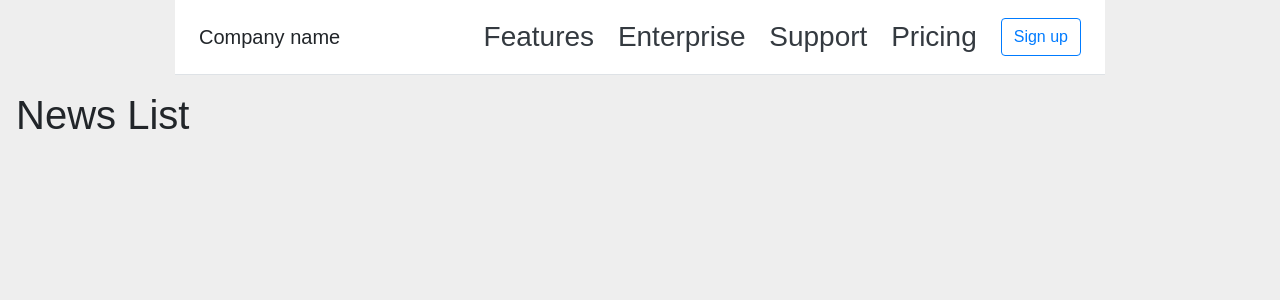
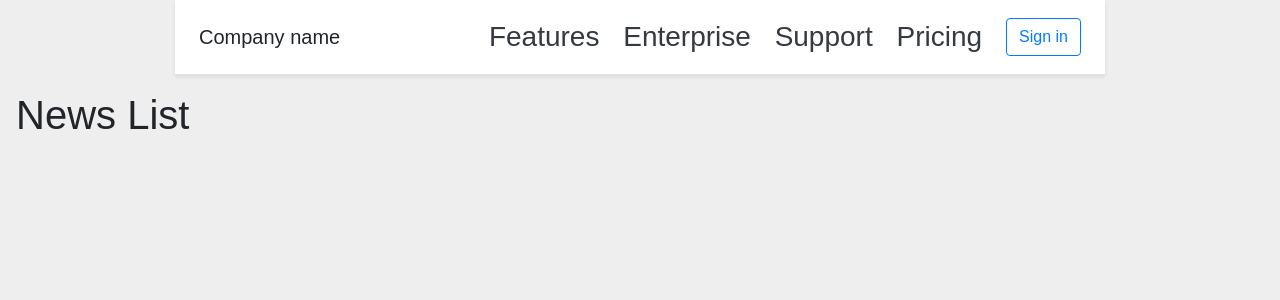
Before and after one commit to jshaffer5/NewsFilter_Docker, a CodeIgniter app: page /database/ in a window 1280 px wide. Shown: the top 300 px of the page. Run offline with CodeIgniter, Linux system fonts and the light colour scheme; data that the repository does not hold is empty.

Commit message:
fixed css. need to plan out navbar and create sign in functionality

```diff
--- a/application/views/news.php
+++ b/application/views/news.php
@@ -3,8 +3,7 @@
 <head>
     <title>News List</title>
 
-    <!-- <link rel="stylesheet" href="https://stackpath.bootstrapcdn.com/bootstrap/3.4.1/css/bootstrap.min.css" integrity="sha384-HSMxcRTRxnN+Bdg0JdbxYKrThecOKuH5zCYotlSAcp1+c8xmyTe9GYg1l9a69psu" crossorigin="anonymous"> -->
-    <link rel="stylesheet" href="https://maxcdn.bootstrapcdn.com/bootstrap/4.0.0/css/bootstrap.min.css" integrity="sha384-Gn5384xqQ1aoWXA+058RXPxPg6fy4IWvTNh0E263XmFcJlSAwiGgFAW/dAiS6JXm" crossorigin="anonymous">
+    <link rel="stylesheet" href="https://stackpath.bootstrapcdn.com/bootstrap/4.3.1/css/bootstrap.min.css" integrity="sha384-ggOyR0iXCbMQv3Xipma34MD+dH/1fQ784/j6cY/iJTQUOhcWr7x9JvoRxT2MZw1T" crossorigin="anonymous">
     <link rel="stylesheet" href="css/style.css">
 
 </head>
@@ -20,7 +19,7 @@
         <a class="p-2 text-dark" href="#">Support</a>
         <a class="p-2 text-dark" href="#">Pricing</a>
     </nav>
-    <a class="btn btn-outline-primary" href="#">Sign up</a>
+    <a class="btn btn-outline-primary" href="#">Sign in</a>
 </div>
 
 </div>
--- a/css/style.css
+++ b/css/style.css
@@ -32,6 +32,11 @@ a#read-more {
     margin-left: 8px;
 }
 
+a#read-more:hover {
+    color: #1a91b6;
+
+}
+
 #list {
     margin: 0 1rem;
 }
```
